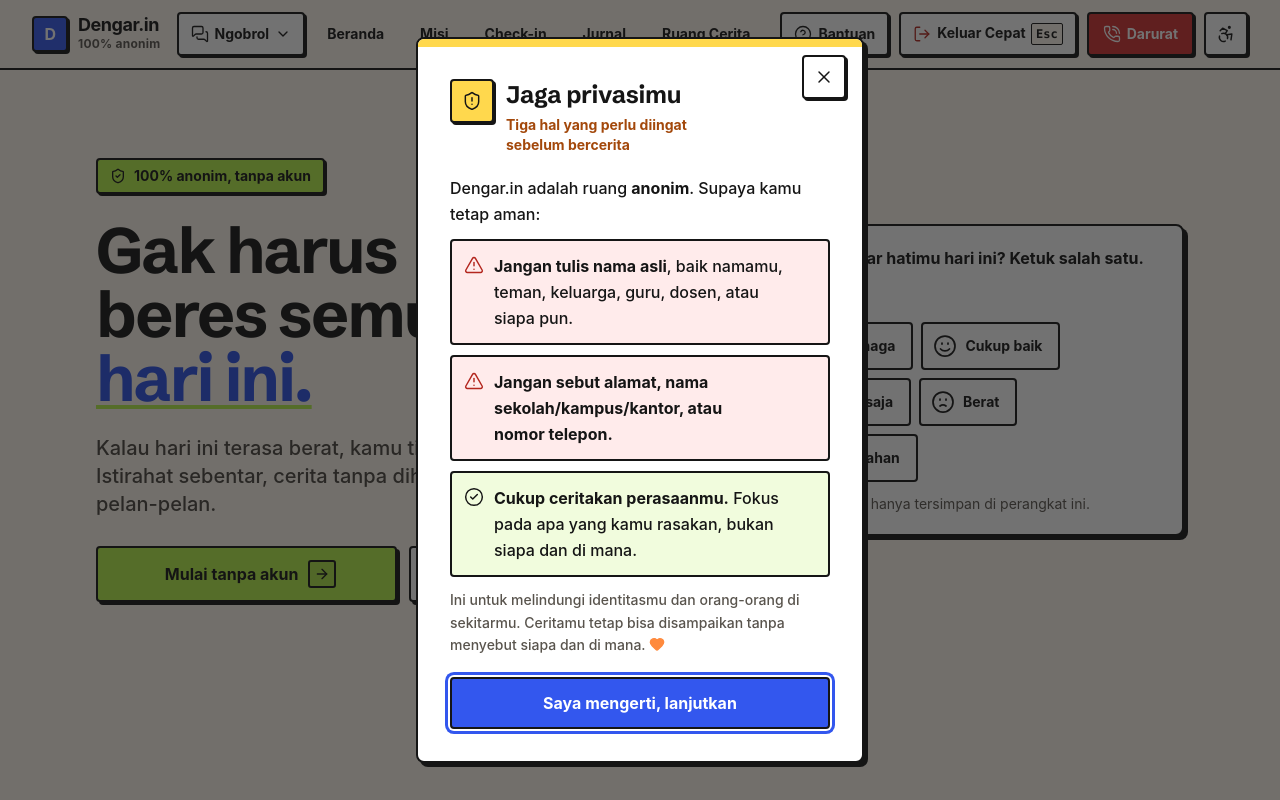
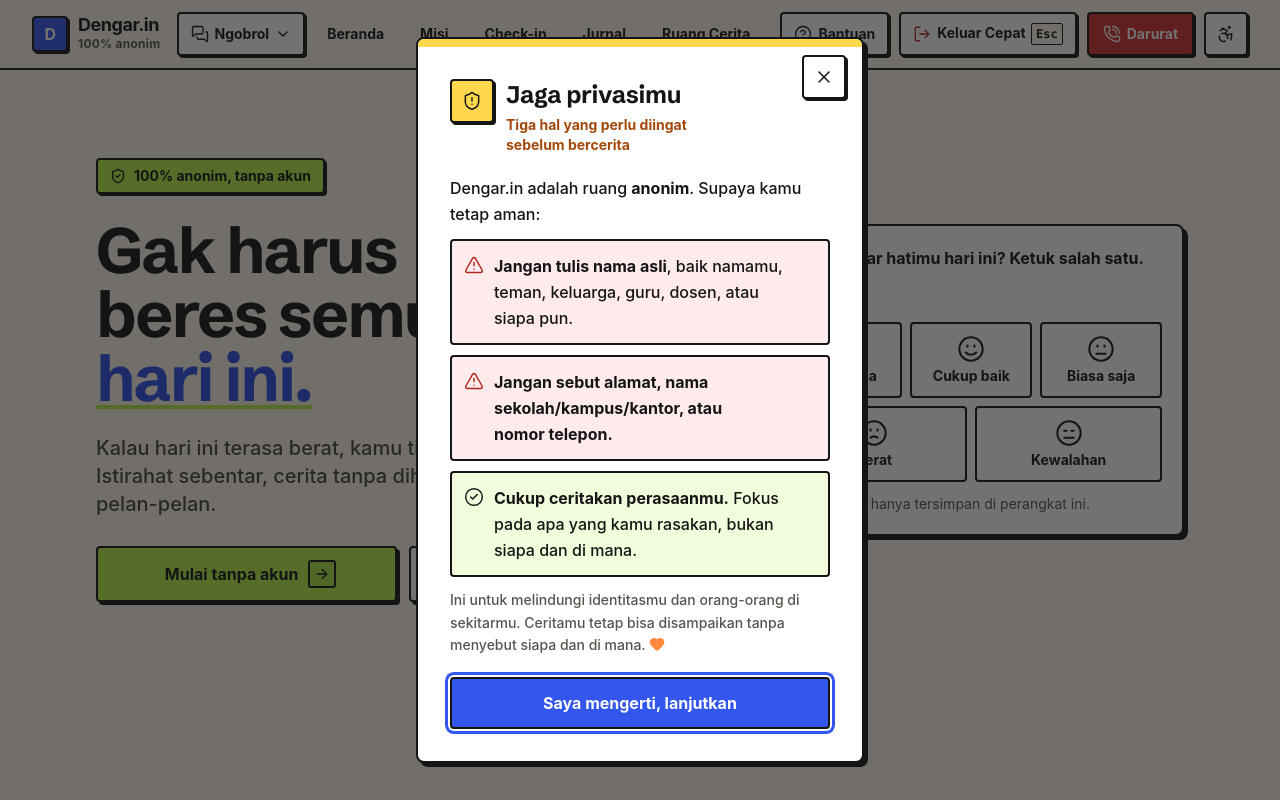
Before and after one commit to iqbalscript/Denger.in-Web-Project, a Next.js app in the folder apps/web/: page / in a window 1280 px wide. Shown: the top 800 px of the page. Built offline with nearby package versions, Linux system fonts and the light colour scheme.

Commit message:
style(ui): kembalikan kotak pilihan mood di hero

```diff
--- a/apps/web/src/app/page.tsx
+++ b/apps/web/src/app/page.tsx
@@ -144,11 +144,12 @@ export default function LandingPage() {
                   )}
                 </p>
 
-                {/* Pilihan mood sebagai baris chip: ikon di samping label (bukan kotak
-                    identik berikon di atas), membungkus ke baris baru bila sempit. */}
-                <div className="flex flex-wrap gap-2 pt-1">
-                  {moodOptions.map((m) => {
+                {/* Lima pilihan dalam dua baris (3 + 2) tanpa sel kosong; di tablet
+                    muat lima sejajar. Label tetap utuh, tidak terpotong di tengah kata. */}
+                <div className="grid grid-cols-6 sm:grid-cols-5 lg:grid-cols-6 gap-2 pt-1">
+                  {moodOptions.map((m, index) => {
                     const isSelected = selectedQuickMood === m.id;
+                    const span = index < 3 ? 'col-span-2 sm:col-span-1 lg:col-span-2' : 'col-span-3 sm:col-span-1 lg:col-span-3';
                     return (
                       <button
                         key={m.id}
@@ -158,13 +159,13 @@ export default function LandingPage() {
                         style={{
                           backgroundColor: isSelected ? m.color : '#FFFFFF',
                         }}
-                        className={`inline-flex items-center gap-2 min-h-[48px] pl-2.5 pr-4 rounded-[4px] border-2 border-[#151515] text-sm font-bold text-[#151515] transition-[transform,box-shadow,background-color] duration-200 ease-spring cursor-pointer focus-visible:outline-none focus-visible:ring-[3px] focus-visible:ring-[#3357EE] focus-visible:ring-offset-2 ${isSelected
+                        className={`${span} py-2.5 px-1.5 rounded-[4px] border-2 border-[#151515] flex flex-col items-center justify-center gap-1 transition-[transform,box-shadow,background-color] duration-200 ease-spring cursor-pointer min-h-[76px] focus-visible:outline-none focus-visible:ring-[3px] focus-visible:ring-[#3357EE] focus-visible:ring-offset-2 ${isSelected
                             ? 'shadow-[2px_2px_0px_#151515] -translate-x-[1px] -translate-y-[1px]'
-                            : 'hover:bg-[#FFF8EF] active:translate-x-0 active:translate-y-0'
+                            : 'hover:bg-[#FFF8EF] hover:-translate-x-[1px] hover:-translate-y-[1px] hover:shadow-[2px_2px_0px_#151515] active:translate-x-0 active:translate-y-0 active:shadow-none'
                           }`}
                       >
-                        <MoodIcon mood={m.id} className="w-6 h-6 shrink-0 text-[#151515]" />
-                        <span className="leading-tight">{m.label}</span>
+                        <MoodIcon mood={m.id} className="w-7 h-7 text-[#151515]" />
+                        <span className="text-sm text-center font-bold leading-tight w-full text-[#151515] break-words">{m.label}</span>
                       </button>
                     );
                   })}
```
